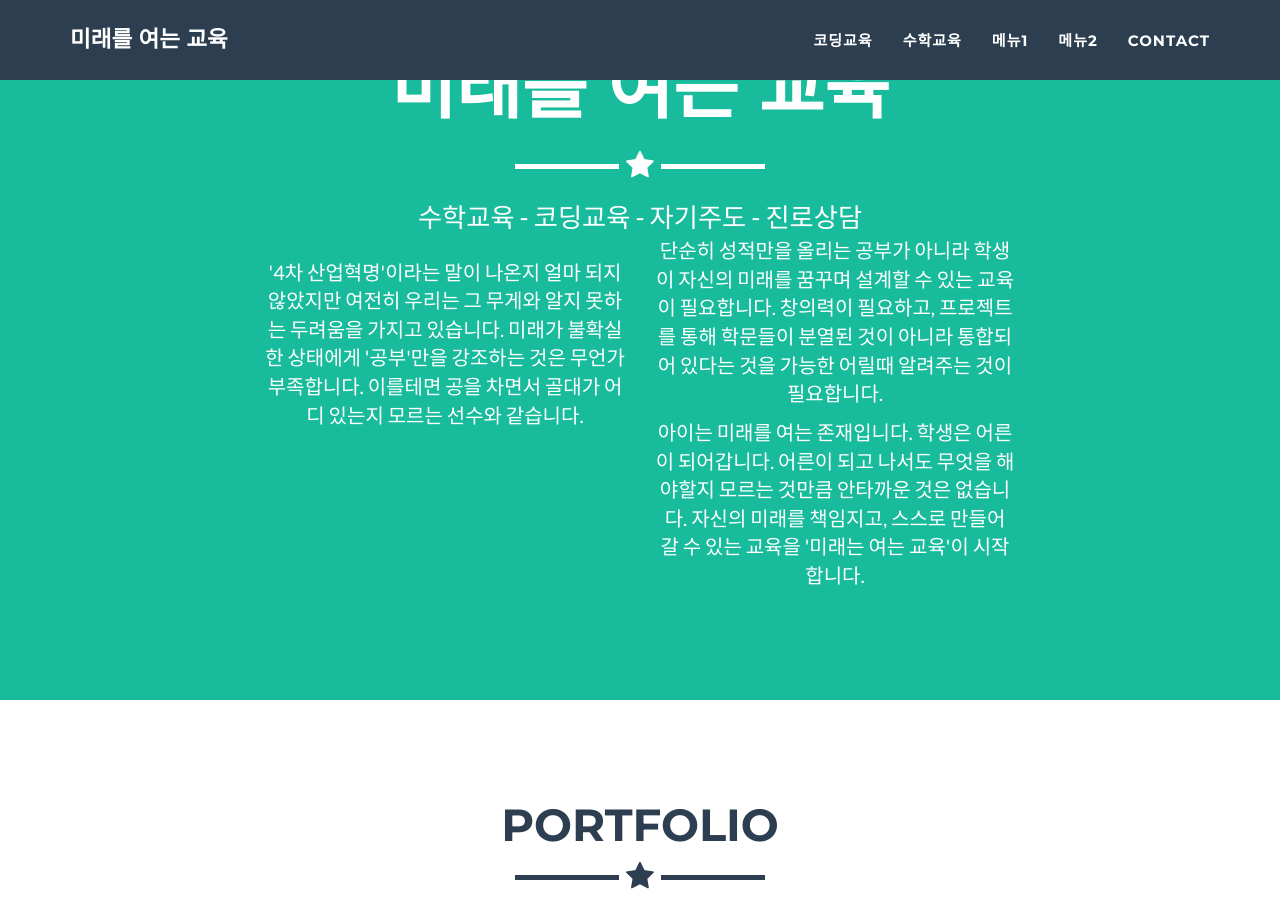
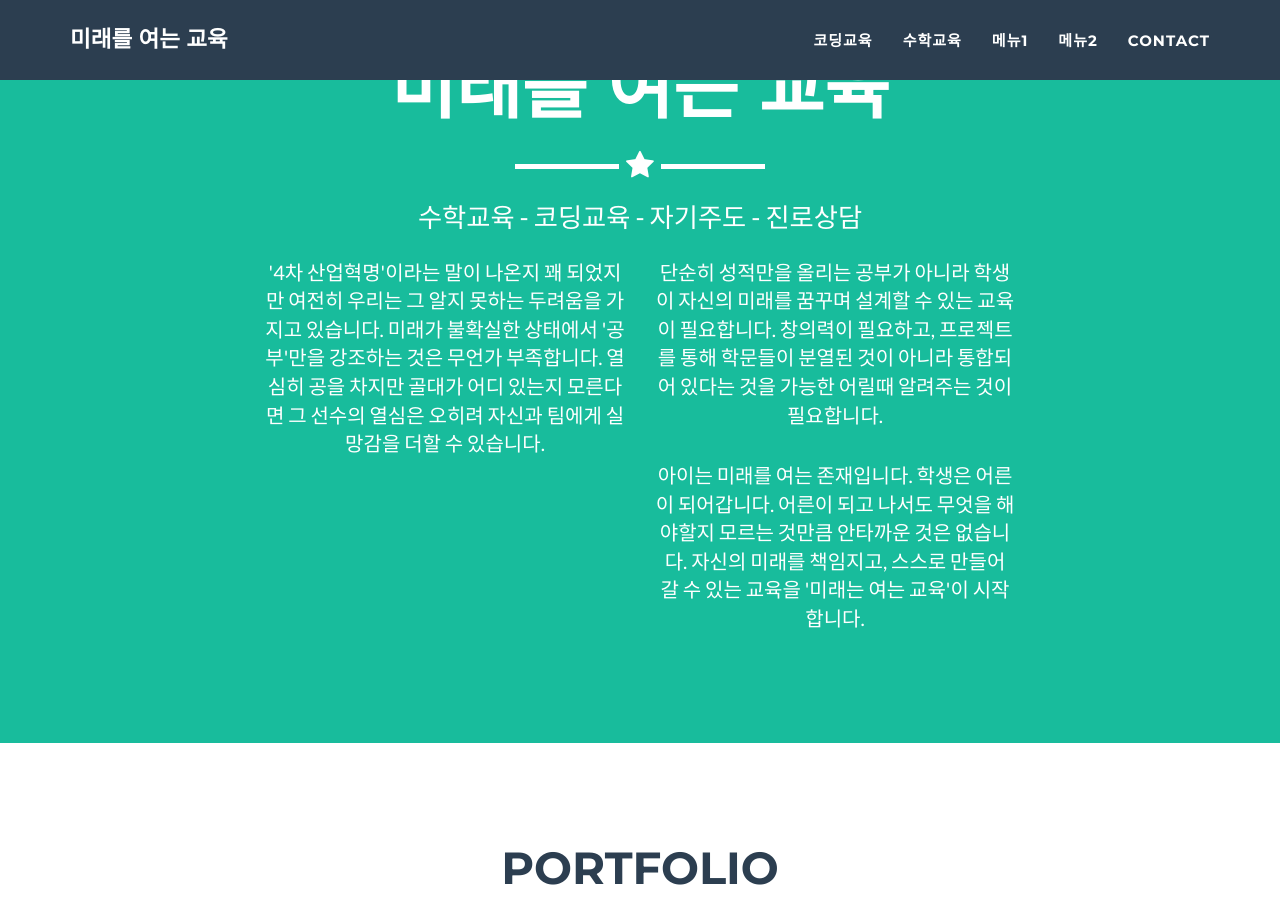
Before and after one commit to eventia/eventia.github.io, a Jekyll site: the page built from index.html, in a window 1280 px wide and 900 px high, scrolled down 585 px. Built offline with Jekyll 4.4.1, drawn with Linux system fonts in a browser that asks for light colours.

Commit message:
HomePage 2019-02-08-[23:56]

```diff
--- a/_includes/header.html
+++ b/_includes/header.html
@@ -17,12 +17,13 @@
 						<div class="col-lg-4 col-lg-offset-2">
 							<br>
 							<p>
-								'4차 산업혁명'이라는 말이 나온지 얼마 되지 않았지만 여전히 우리는 그 무게와 알지 못하는
-								두려움을 가지고 있습니다.  미래가 불확실한 상태에게 '공부'만을 강조하는 것은 무언가 부족합니다.
-								이를테면 공을 차면서 골대가 어디 있는지 모르는 선수와 같습니다.
+								'4차 산업혁명'이라는 말이 나온지 꽤 되었지만 여전히 우리는 그 알지 못하는
+								두려움을 가지고 있습니다.  미래가 불확실한 상태에서 '공부'만을 강조하는 것은 무언가 부족합니다.
+								열심히 공을 차지만 골대가 어디 있는지 모른다면 그 선수의 열심은 오히려 자신과 팀에게 실망감을 더할 수 있습니다.
 							</p>
 						</div>
 						<div class="col-lg-4">
+							<br>
 							<p>
 								단순히 성적만을 올리는 공부가 아니라 학생이 자신의 미래를 꿈꾸며 설계할 수 있는 교육이 필요합니다.
 								창의력이 필요하고, 프로젝트를 통해 학문들이 분열된 것이 아니라 통합되어 있다는 것을 가능한 어릴때
@@ -30,15 +31,14 @@
 							</p>
 						</div>
 						<div class="col-lg-4">
+							<br>
 							<p>
 								아이는 미래를 여는 존재입니다. 학생은 어른이 되어갑니다. 어른이 되고 나서도 무엇을 해야할지 모르는
-								것만큼 안타까운 것은 없습니다. 자신의 미래를 책임지고, 스스로 만들어 갈 수 있는 교육을 '미래는 여는 교육'이 시작합니다.
+								것만큼 안타까운 것은 없습니다. 자신의 미래를 책임지고, 스스로 만들어 갈 수 있는 교육을
+								'미래는 여는 교육'이 시작합니다.
 							</p>
 						</div>
 					</div>
-
-
-
                 </div>
             </div>
         </div>
```
